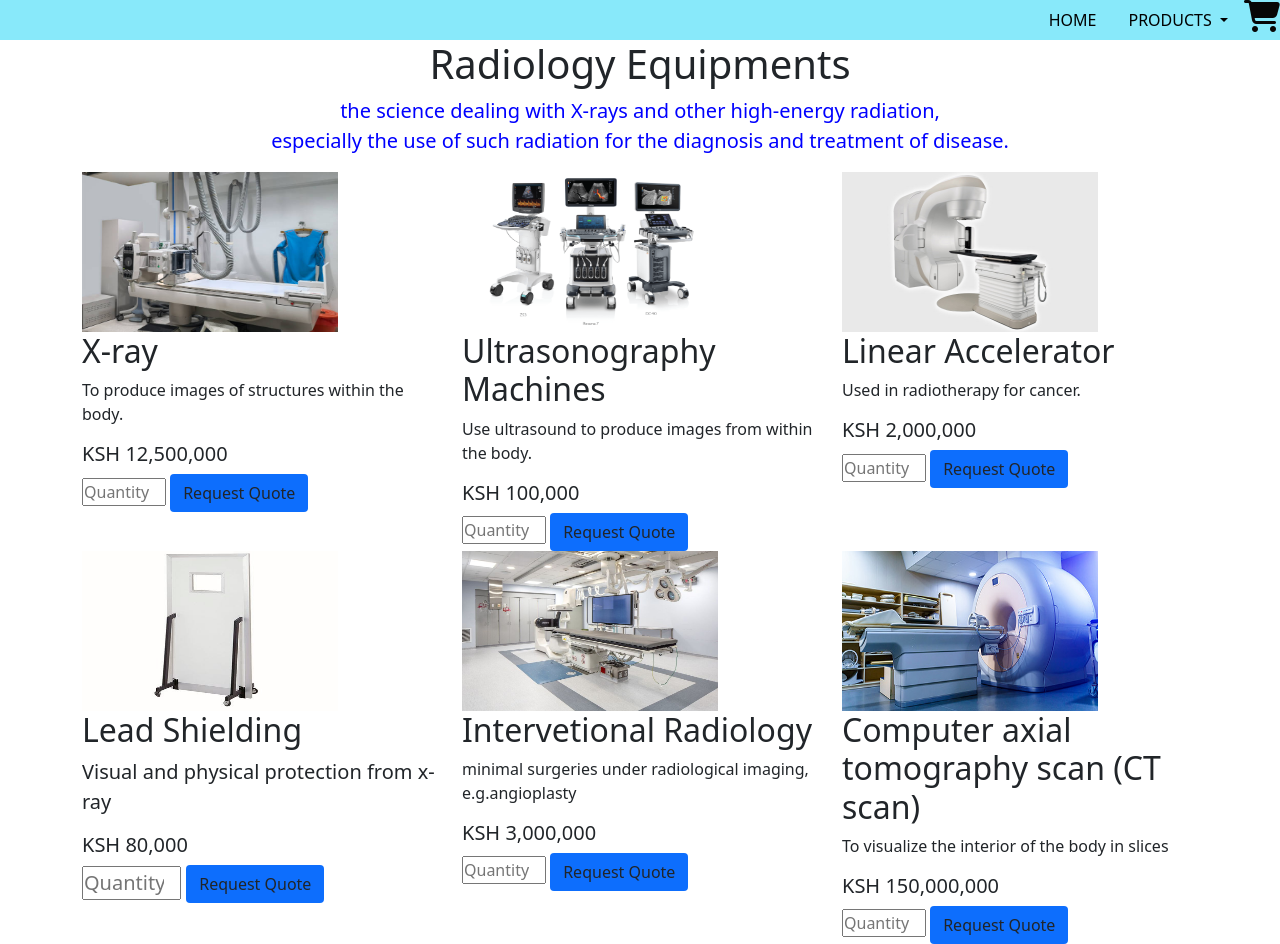
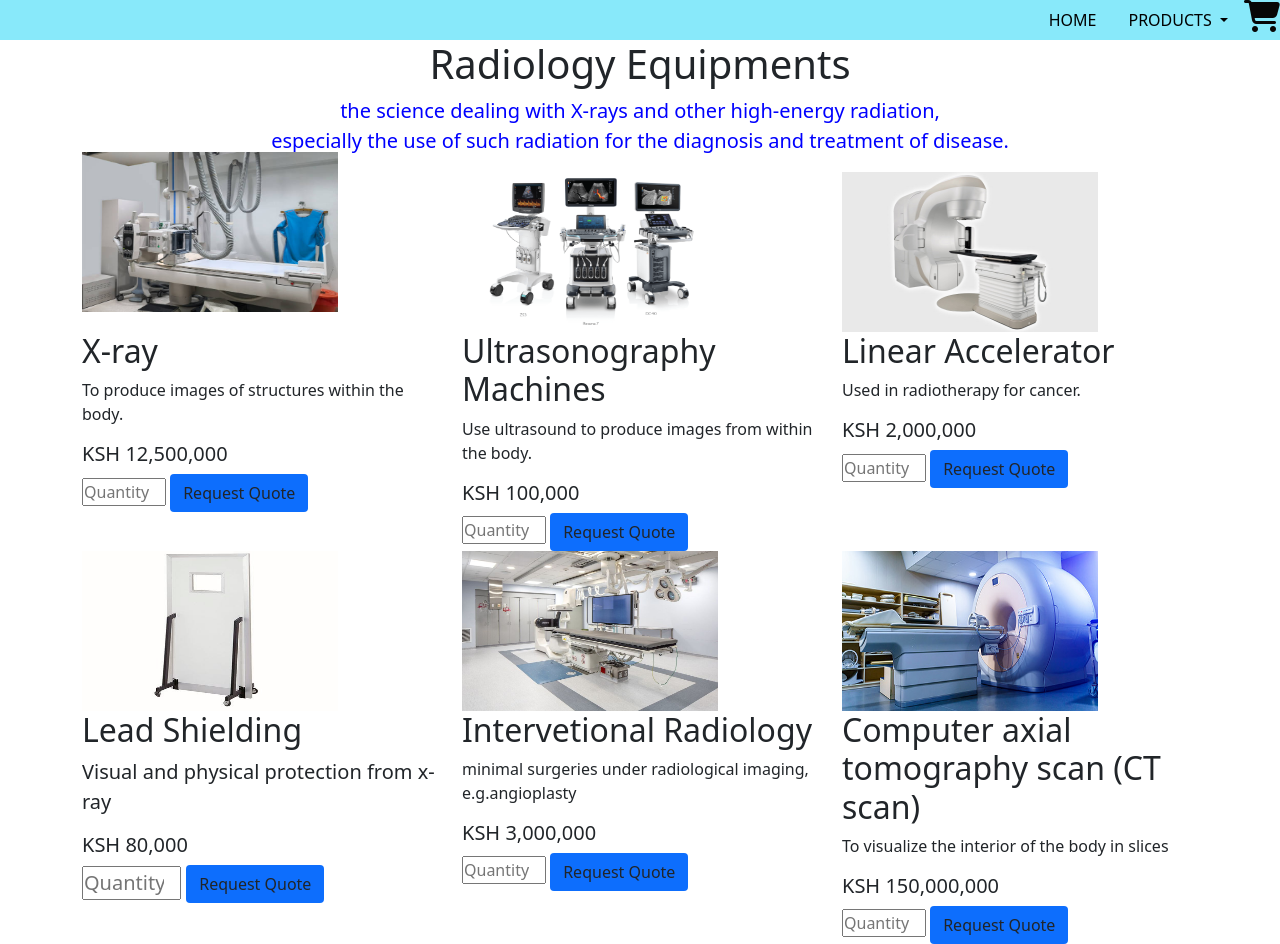
Before and after one commit to isir10/Afya-Supplies, a plain HTML site: page radiology.html in a window 1280 px wide. In both pictures the pointer is over the picture 210 px from the left and 252 px from the top of the page. Drawn offline with nearby package versions, Linux system fonts and the light colour scheme.

Commit message:
added changes

```diff
--- a/css/radiology.css
+++ b/css/radiology.css
@@ -26,3 +26,8 @@ html{
     color: blue;
     font-size: 20px;
 }
+.image:hover{
+    cursor: pointer;
+    animation: move-up 0.5s linear;
+    transform: translateY(-20px);
+}
```
